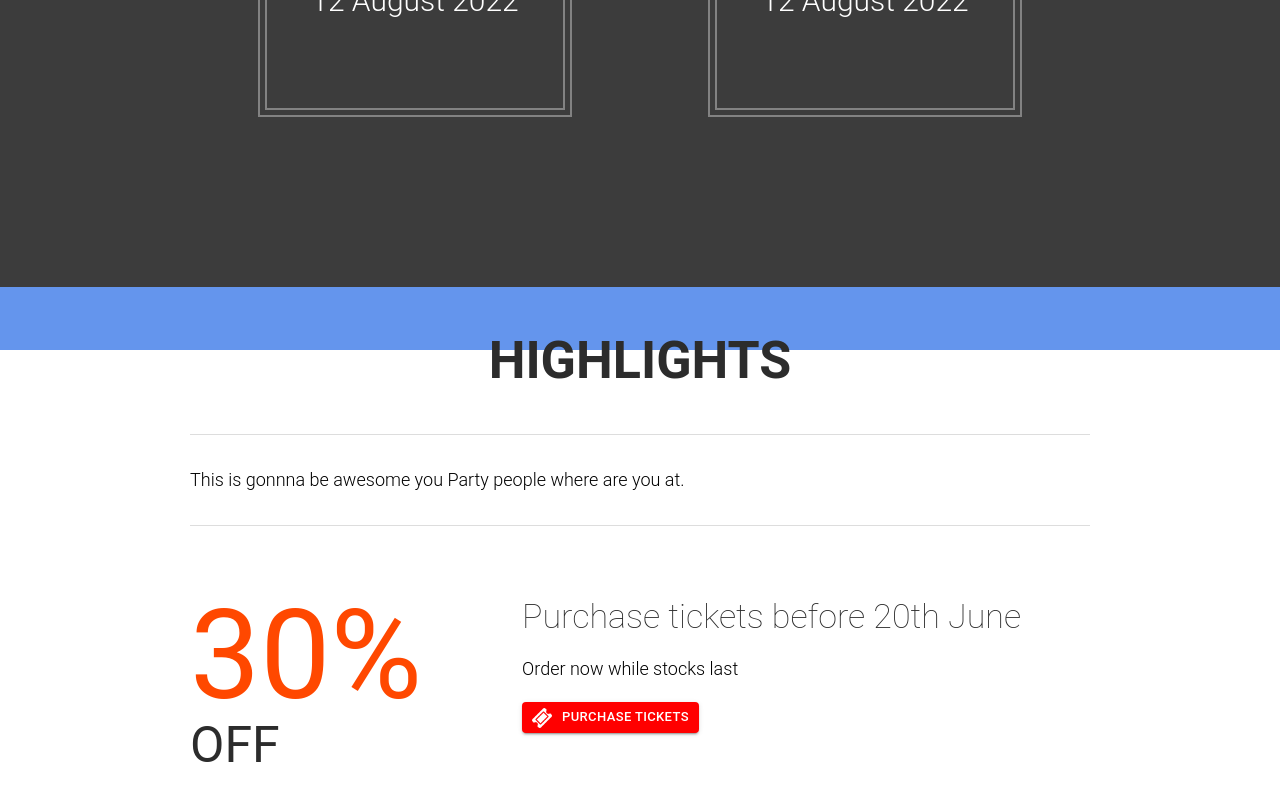
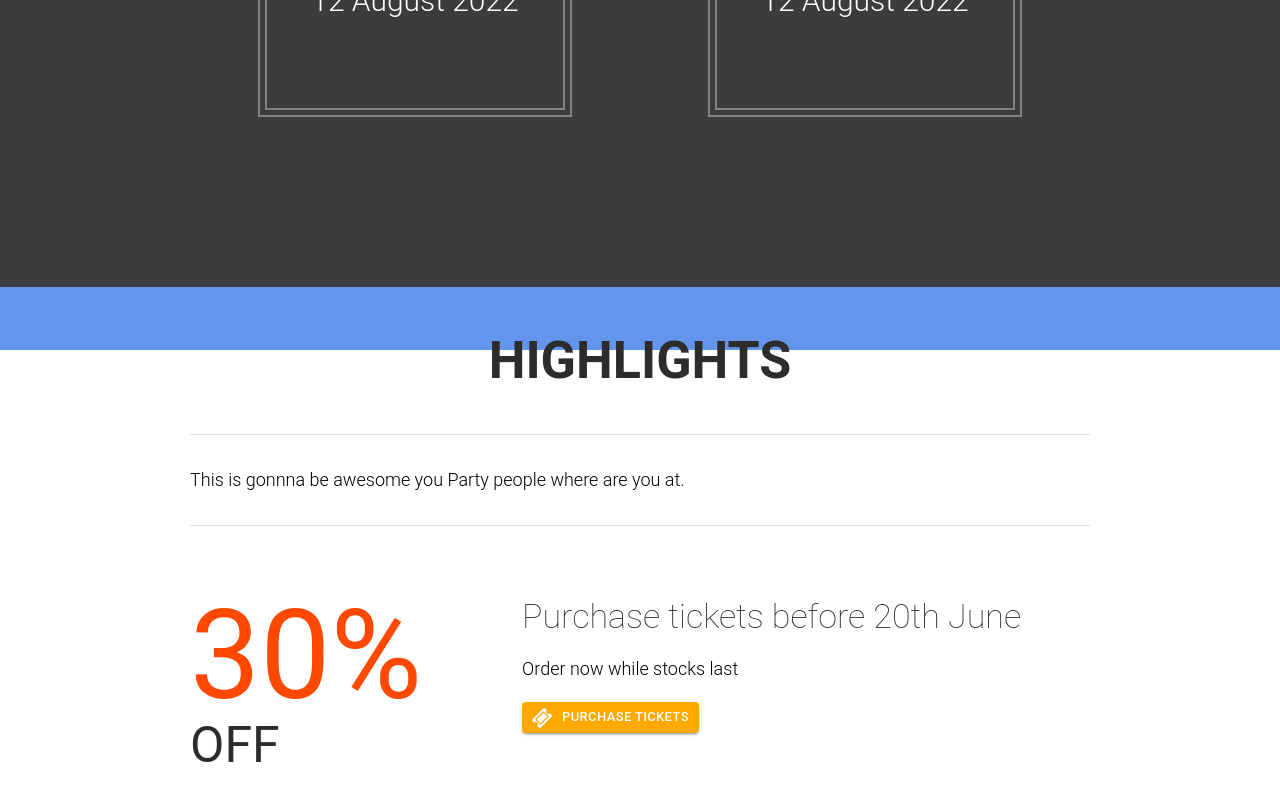
Before and after one commit to Munalula-Sikazwe/the-venue-project, a React (Create React App) app: page / in a window 1280 px wide. Shown: the part 1150-1950 px from the top of the page. Built offline with nearby package versions, Linux system fonts and the light colour scheme.

Commit message:
Completed reusable button.

```diff
--- a/src/components/higlights/Discount.jsx
+++ b/src/components/higlights/Discount.jsx
@@ -18,8 +18,6 @@ export default function Discount() {
   }, [discountStart,discountPercent]);
 
 
-
-console.log(discountStart)
   return (
     <div className={"center_wrapper"}>
       <div className={"discount_wrapper"}>
@@ -36,7 +34,7 @@ console.log(discountStart)
 
             <MyButton
             text={"Purchase Tickets"}
-            bck={"#ff0000"}
+            bck={"#ffa800"}
             color={"#fff"}
             link={"https://www.google.com"}
             />
--- a/src/components/ui/MyButton.jsx
+++ b/src/components/ui/MyButton.jsx
@@ -1,14 +1,14 @@
 import React from 'react'
 import { Button } from '@material-ui/core';
 import Ticket_Icon from '../../resources/images/icons/ticket.png';
-export default function MyButton() {
+export default function MyButton({link, text, bck, color}) {
   return (
     <Button
-    href={'https://www.google.com'}
+    href={link}
     size={"small"}
     style={{
-        backgroundColor: 'red',
-        color: 'white',
+        backgroundColor: bck,
+        color,
     }}
     variant="contained"
     color="primary"
@@ -19,7 +19,7 @@ export default function MyButton() {
         className={"iconImage"}
         />
 
-Purchase Tickets
+{text}
     </Button>
   )
 }
```
